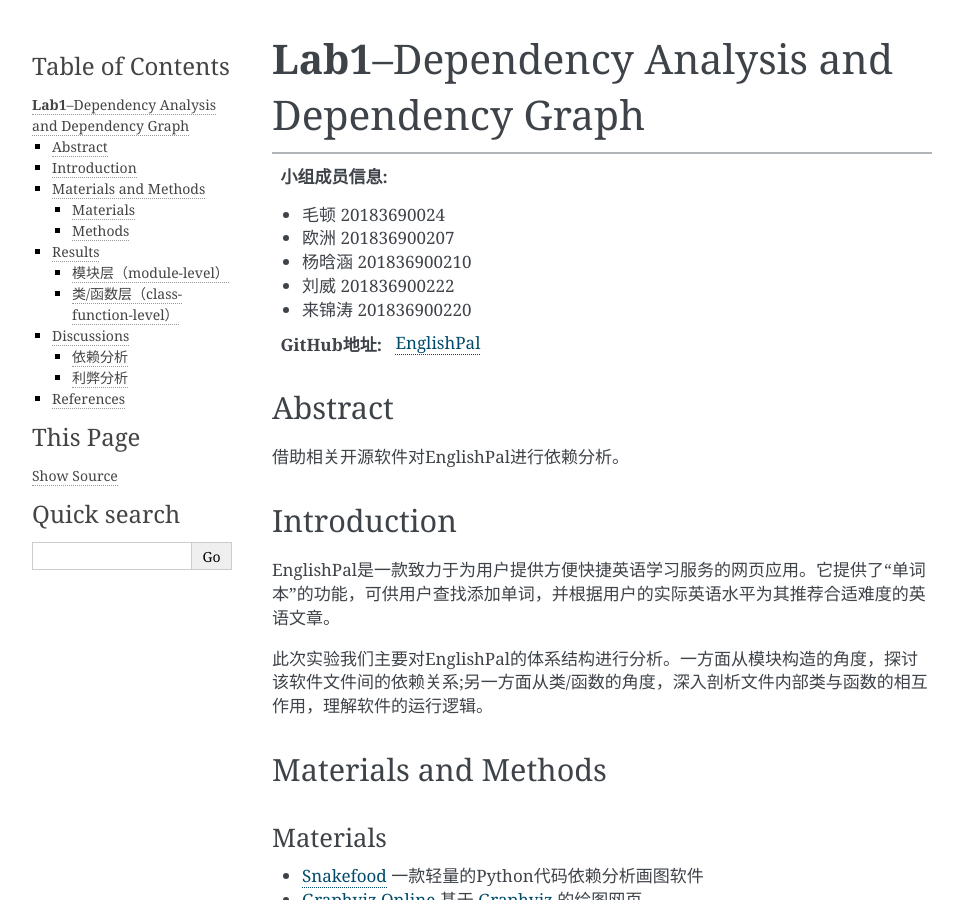
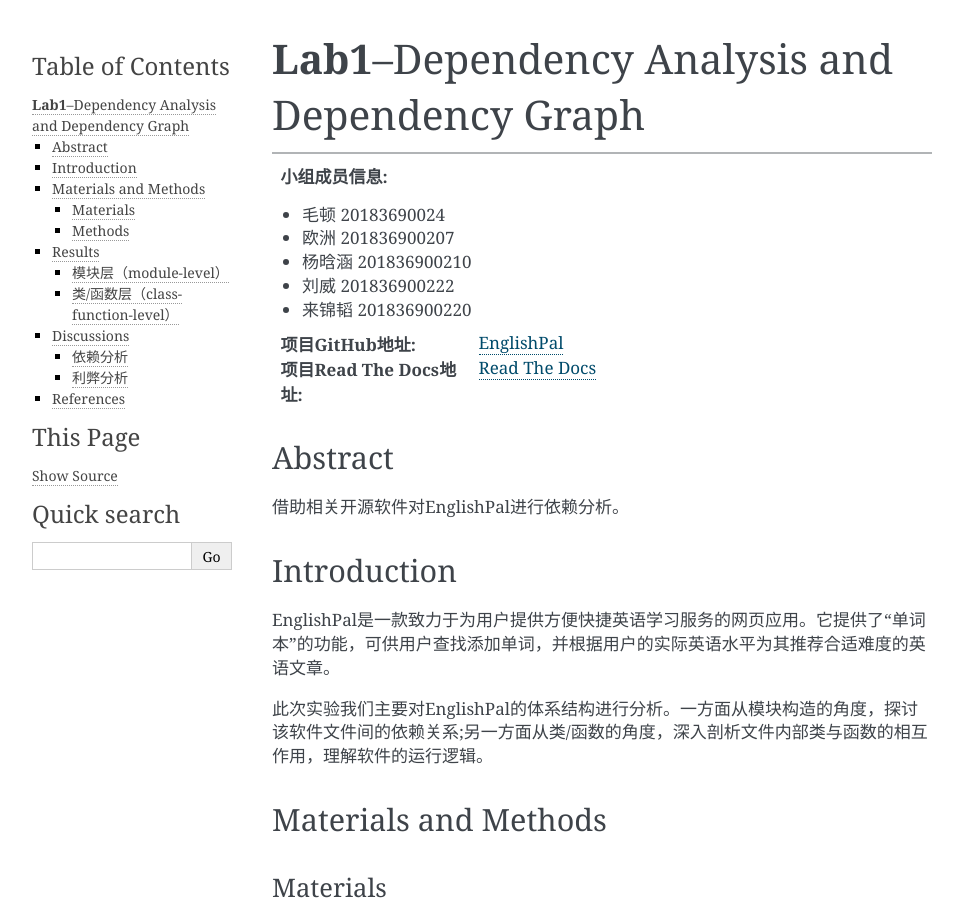
Before and after one commit to lanlab-org/EnglishPal, a Sphinx documentation site: the page built from docs/lab1.rst, in a window 1280 px wide and 900 px high. Shown: the whole window, without its empty margins (148-1111 px from the left). Built offline with Sphinx 7.4.7, drawn with Linux system fonts in a browser that asks for light colours.

Commit message:
Added Read The Docs address, replaced class/function level dependency graph to a smaller one

```diff
--- a/docs/lab1.rst
+++ b/docs/lab1.rst
@@ -10,9 +10,11 @@
 * 欧洲 201836900207
 * 杨晗涵 201836900210
 * 刘威 201836900222
-* 来锦涛 201836900220
+* 来锦韬 201836900220
 
-:GitHub地址: `EnglishPal <https://github.com/AWel11/EnglishPal>`_
+:项目GitHub地址: `EnglishPal <https://github.com/AWel11/EnglishPal>`_
+
+:项目Read The Docs地址: `Read The Docs <https://readthedocs.org/projects/englishpal/>`_
 
 Abstract
 ========
```
Also changed, not shown: other parts of docs/lab1.rst (+1 -1 lines), docs/imgs/lab1/class-function-min.jpg (added), docs/imgs/lab1/class-function.jpg (added), 6 other files.
